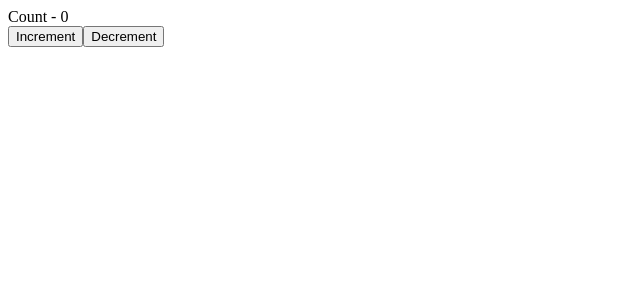
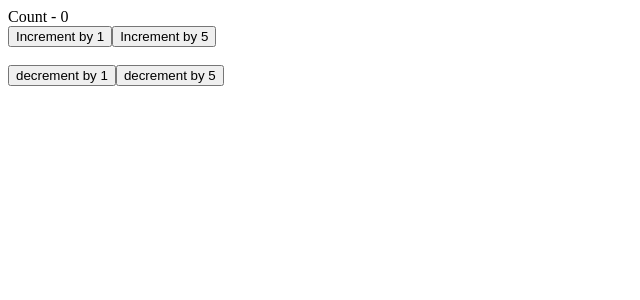
Before and after one commit to asifhjahid/react-practice, a React (Create React App) app: page / in a window 1280 px wide. Shown: the top 300 px of the page, without its empty margins (0-640 px from the left). Built offline with nearby package versions, Linux system fonts and the light colour scheme.

Commit message:
updated useReducer hook

```diff
--- a/src/App.js
+++ b/src/App.js
@@ -1,10 +1,12 @@
 import React from 'react'
-import Counter from './components/hooks/useReducer/Counter'
+import ComplexCounter from './components/hooks/useReducer/ComplexCounter'
 
 export default function App() {
   return (
     <div>
-      <Counter />
+
+      <ComplexCounter />
+
     </div>
   )
 }
--- /dev/null
+++ b/src/components/hooks/useReducer/ComplexCounter.js
@@ -0,0 +1,64 @@
+import React,{useReducer} from 'react'
+
+const initialState = {
+    counter:0,
+};
+const reducer = (state,action)=>{
+    switch(action.type){
+        case 'increment':
+            return {counter:state.counter+ action.value};
+
+        case 'decrement':
+            return {counter:state.counter- action.value};
+
+        default:
+            return state;
+    }
+}
+
+export default function Counter() {
+    const [count,dispatch] = useReducer(reducer,initialState);
+    return (
+        <div>
+            <div>Count - {count.counter}</div>
+            <button
+            type='button'
+            onClick={()=>
+            dispatch({
+                type:'increment',
+                value:1
+            })}>
+                Increment by 1
+            </button>
+            <button
+            type='button'
+            onClick={()=>
+            dispatch({
+                type:'increment',
+                value:5
+            })}>
+                Increment by 5
+            </button>
+            <br />
+            <br />
+            <button
+            type='button'
+            onClick={()=>
+            dispatch({
+                type:'decrement',
+                value:1
+            })}>
+                decrement by 1
+            </button>
+            <button
+            type='button'
+            onClick={()=>
+            dispatch({
+                type:'decrement',
+                value:5
+            })}>
+                decrement by 5
+            </button>
+        </div>
+    )
+}
```
